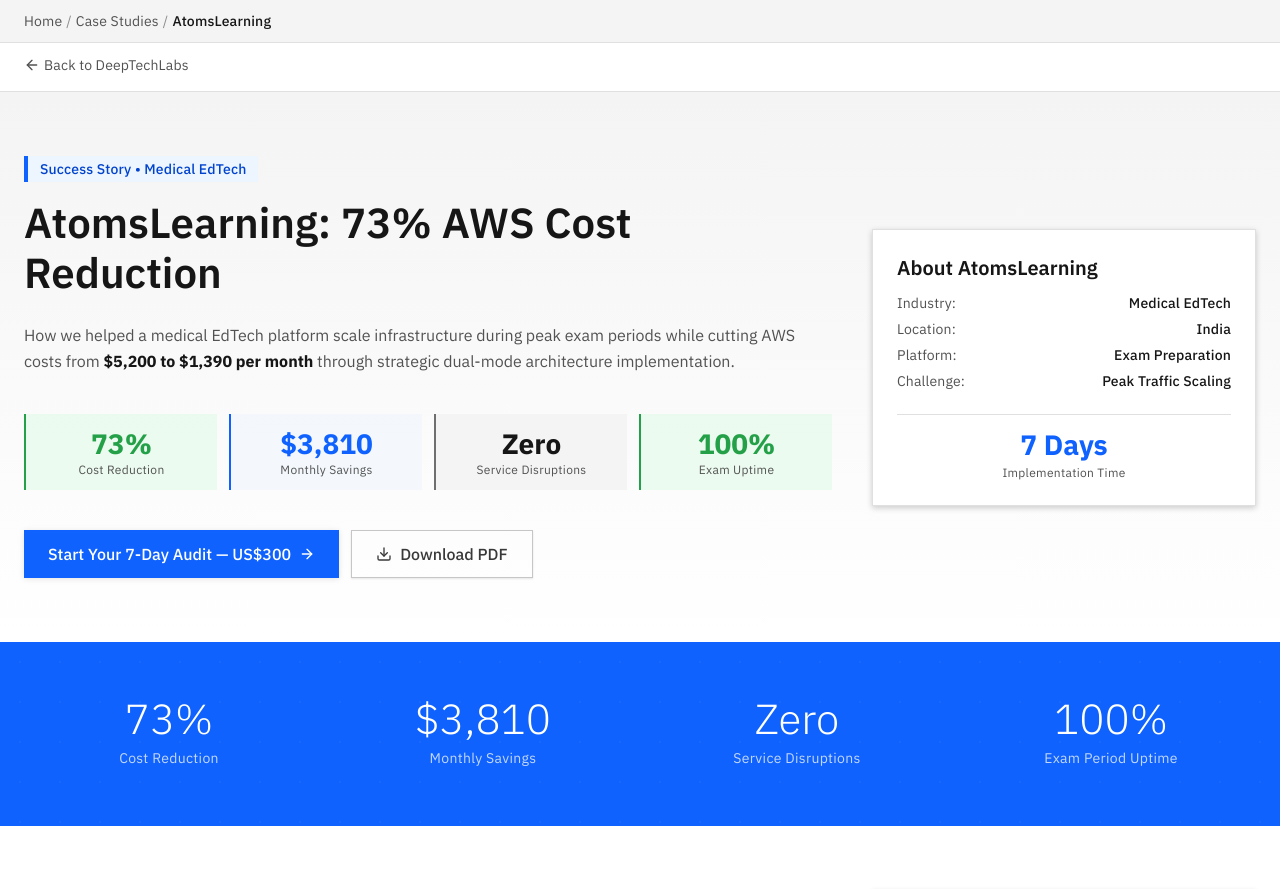
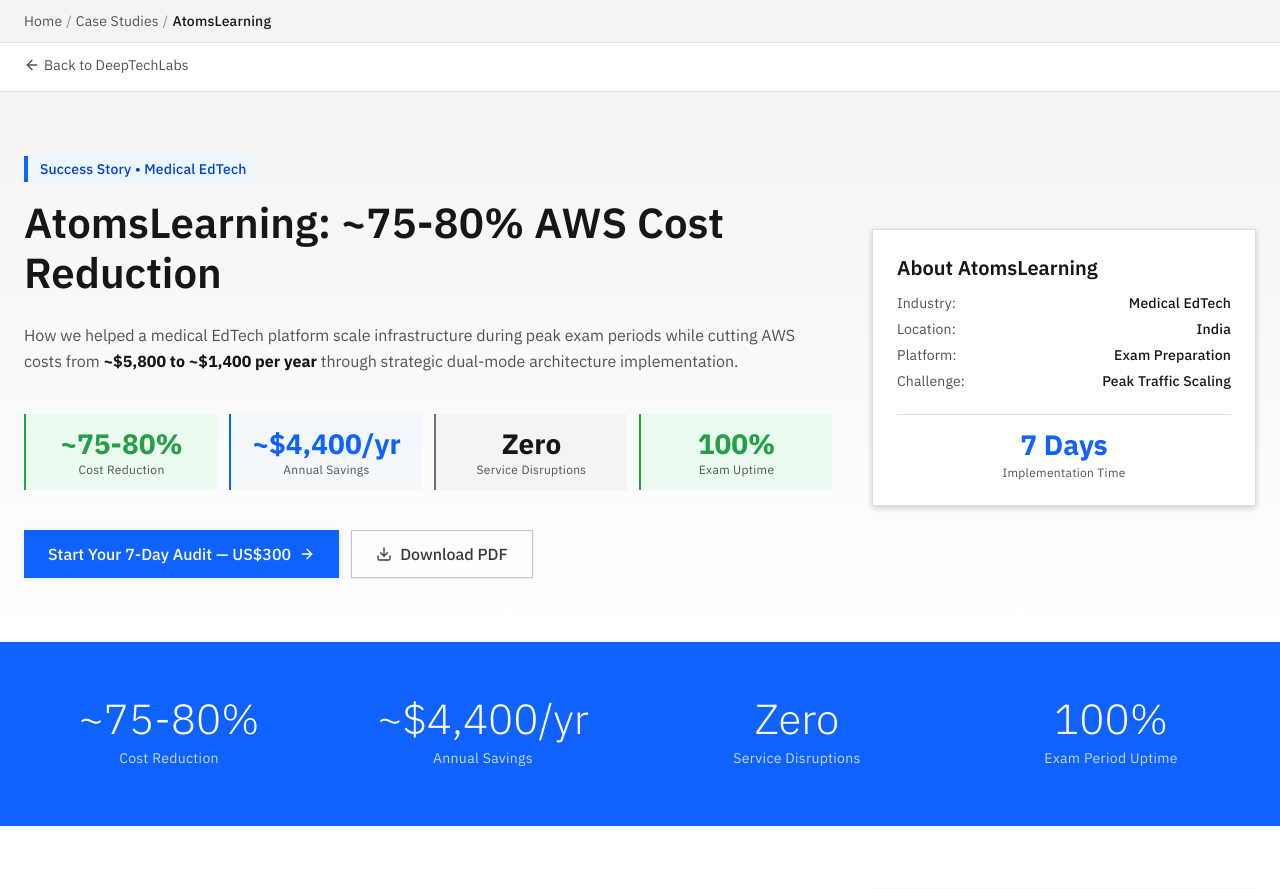
Before and after one commit to Rajdeep-Das/deeptech-labs, a Next.js app: page /case-studies/atomslearning in a window 1280 px wide. Shown: the top 889 px of the page. Built offline with nearby package versions, Linux system fonts and the light colour scheme; no server answers.

Commit message:
updated numbers

```diff
--- a/app/audit-report/page.tsx
+++ b/app/audit-report/page.tsx
@@ -125,9 +125,9 @@
                 <div className="bg-gray-10 border-l-4 border-blue-60 p-05">
                   <h3 className="text-heading-02 font-semibold text-gray-100 mb-03">Key Findings (Snapshot):</h3>
                   <ul className="space-y-02 text-body-compact-01 text-gray-80">
-                    <li>Current monthly AWS spend: <strong className="text-red-60">US$5,200</strong></li>
-                    <li>Estimated spend after optimizations: <strong className="text-green-60">US$1,390</strong></li>
-                    <li>Projected savings: <strong className="text-green-60">~US$3,810 (73%)</strong></li>
+                    <li>Current annual AWS spend: <strong className="text-red-60">~US$5,800/year</strong></li>
+                    <li>Estimated spend after optimizations: <strong className="text-green-60">~US$1,400/year</strong></li>
+                    <li>Projected savings: <strong className="text-green-60">~US$4,400/year (~75-80%)</strong></li>
                     <li>Downtime events during exam nights: Reduced from <strong className="text-red-60">frequent disruptions</strong> → <strong className="text-green-60">Zero downtime</strong></li>
                     <li>Deployment time: Reduced from <strong className="text-red-60">~60–65 mins</strong> → <strong className="text-green-60">10–12 mins</strong> after optimized scaling</li>
                   </ul>
@@ -143,11 +143,11 @@
                 <div className="space-y-04">
                   <div className="flex items-center justify-between">
                     <span className="text-body-compact-01 text-gray-70">Cost Reduction</span>
-                    <span className="text-heading-03 font-bold text-green-60">73%</span>
+                    <span className="text-heading-03 font-bold text-green-60">~75-80%</span>
                   </div>
                   <div className="flex items-center justify-between">
-                    <span className="text-body-compact-01 text-gray-70">Monthly Savings</span>
-                    <span className="text-heading-03 font-bold text-green-60">$3,810</span>
+                    <span className="text-body-compact-01 text-gray-70">Annual Savings</span>
+                    <span className="text-heading-03 font-bold text-green-60">~$4,400/yr</span>
                   </div>
                   <div className="flex items-center justify-between">
                     <span className="text-body-compact-01 text-gray-70">Deploy Speed</span>
@@ -495,9 +495,9 @@
                 <div className="flex items-center justify-center mb-03">
                   <TrendingDown className="w-6 h-6 text-green-60" />
                 </div>
-                <div className="text-heading-04 font-bold text-green-60 mb-02">73%</div>
+                <div className="text-heading-04 font-bold text-green-60 mb-02">~75-80%</div>
                 <div className="text-body-compact-01 text-gray-80">
-                  <strong>Cost:</strong> reduction (from $5,200 → $1,390).
+                  <strong>Cost:</strong> reduction (from ~$5,800 → ~$1,400/year).
                 </div>
               </div>
 
--- a/app/case-studies/atomslearning/page.tsx
+++ b/app/case-studies/atomslearning/page.tsx
@@ -3,12 +3,12 @@
 import { ArrowLeft, ArrowRight, Download, Share2, ExternalLink } from "lucide-react";
 
 export const metadata: Metadata = {
-  title: "AtomsLearning Case Study: 73% AWS Cost Reduction | DeepTechLabs",
-  description: "Discover how DeepTechLabs helped AtomsLearning reduce AWS costs by 73% (from $5,200 to $1,390/month) while achieving zero downtime during peak exam periods. Complete medical EdTech infrastructure transformation case study.",
+  title: "AtomsLearning Case Study: ~75-80% AWS Cost Reduction | DeepTechLabs",
+  description: "Discover how DeepTechLabs helped AtomsLearning reduce AWS costs by ~75-80% (from ~$5,800 to ~$1,400/year) while achieving zero downtime during peak exam periods. Complete medical EdTech infrastructure transformation case study.",
   keywords: "AWS cost reduction, Kubernetes optimization, medical EdTech, cloud cost optimization, EKS vs K3s, AtomsLearning, infrastructure scaling, exam platform optimization",
   openGraph: {
-    title: "AtomsLearning: 73% AWS Cost Reduction Case Study",
-    description: "Complete infrastructure transformation that cut AWS costs from $5,200 to $1,390/month while ensuring 100% uptime during critical exam periods.",
+    title: "AtomsLearning: ~75-80% AWS Cost Reduction Case Study",
+    description: "Complete infrastructure transformation that cut AWS costs from ~$5,800 to ~$1,400/year while ensuring 100% uptime during critical exam periods.",
     type: "article",
     url: "https://deepteachlabs.in/case-studies/atomslearning",
     images: [
@@ -16,14 +16,14 @@
         url: "/case-study-atomslearning-og.png",
         width: 1200,
         height: 630,
-        alt: "AtomsLearning 73% AWS Cost Reduction Case Study",
+        alt: "AtomsLearning ~75-80% AWS Cost Reduction Case Study",
       },
     ],
   },
   twitter: {
     card: "summary_large_image",
-    title: "AtomsLearning: 73% AWS Cost Reduction Case Study",
-    description: "How we helped a medical EdTech platform scale infrastructure while cutting AWS costs by 73%",
+    title: "AtomsLearning: ~75-80% AWS Cost Reduction Case Study",
+    description: "How we helped a medical EdTech platform scale infrastructure while cutting AWS costs by ~75-80%",
     images: ["/case-study-atomslearning-og.png"],
   },
   alternates: {
@@ -35,8 +35,8 @@
 const structuredData = {
   "@context": "https://schema.org",
   "@type": "CaseStudy",
-  "headline": "AtomsLearning: 73% AWS Cost Reduction Case Study",
-  "description": "Complete infrastructure transformation that reduced AWS costs by 73% while ensuring zero downtime during peak exam periods",
+  "headline": "AtomsLearning: ~75-80% AWS Cost Reduction Case Study",
+  "description": "Complete infrastructure transformation that reduced AWS costs by ~75-80% while ensuring zero downtime during peak exam periods",
   "author": {
     "@type": "Organization",
     "name": "DeepTechLabs",
@@ -51,13 +51,13 @@
     {
       "@type": "QuantitativeValue",
       "name": "Cost Reduction",
-      "value": "73",
+      "value": "75-80",
       "unitText": "PERCENT"
     },
     {
       "@type": "MonetaryAmount",
-      "name": "Monthly Savings",
-      "value": "3810",
+      "name": "Annual Savings",
+      "value": "4400",
       "currency": "USD"
     },
     {
@@ -136,22 +136,22 @@
                 </div>
 
                 <h1 className="text-fluid-heading-05 lg:text-fluid-heading-06 font-semibold text-gray-100 mb-06 leading-tight tracking-tight">
-                  AtomsLearning: 73% AWS Cost Reduction
+                  AtomsLearning: ~75-80% AWS Cost Reduction
                 </h1>
 
                 <p className="text-body-02 text-gray-70 mb-08 leading-relaxed">
-                  How we helped a medical EdTech platform scale infrastructure during peak exam periods while cutting AWS costs from <strong className="text-gray-100">$5,200 to $1,390 per month</strong> through strategic dual-mode architecture implementation.
+                  How we helped a medical EdTech platform scale infrastructure during peak exam periods while cutting AWS costs from <strong className="text-gray-100">~$5,800 to ~$1,400 per year</strong> through strategic dual-mode architecture implementation.
                 </p>
 
                 {/* Quick Stats */}
                 <div className="grid grid-cols-2 lg:grid-cols-4 gap-04 mb-08">
                   <div className="text-center p-04 bg-green-10/50 border-l-2 border-green-60">
-                    <div className="text-heading-04 font-bold text-green-60">73%</div>
+                    <div className="text-heading-04 font-bold text-green-60">~75-80%</div>
                     <div className="text-caption-01 text-gray-70">Cost Reduction</div>
                   </div>
                   <div className="text-center p-04 bg-blue-10/50 border-l-2 border-blue-60">
-                    <div className="text-heading-04 font-bold text-blue-60">$3,810</div>
-                    <div className="text-caption-01 text-gray-70">Monthly Savings</div>
+                    <div className="text-heading-04 font-bold text-blue-60">~$4,400/yr</div>
+                    <div className="text-caption-01 text-gray-70">Annual Savings</div>
                   </div>
                   <div className="text-center p-04 bg-gray-10 border-l-2 border-gray-60">
                     <div className="text-heading-04 font-bold text-gray-100">Zero</div>
@@ -229,7 +229,7 @@
             <div className="relative grid grid-cols-2 lg:grid-cols-4 gap-04 lg:gap-06 text-center">
               <div className="group cursor-pointer transform transition-all duration-300 hover:scale-105 hover:bg-white/10 p-03 lg:p-04 rounded-md">
                 <div className="text-heading-05 lg:text-heading-06 font-light mb-02 transition-all duration-300 group-hover:text-blue-20">
-                  73%
+                  ~75-80%
                 </div>
                 <div className="text-caption-01 opacity-75 group-hover:opacity-100 transition-opacity duration-300 text-xs lg:text-sm">
                   Cost Reduction
@@ -238,10 +238,10 @@
               </div>
               <div className="group cursor-pointer transform transition-all duration-300 hover:scale-105 hover:bg-white/10 p-03 lg:p-04 rounded-md">
                 <div className="text-heading-05 lg:text-heading-06 font-light mb-02 transition-all duration-300 group-hover:text-blue-20">
-                  $3,810
+                  ~$4,400/yr
                 </div>
                 <div className="text-caption-01 opacity-75 group-hover:opacity-100 transition-opacity duration-300 text-xs lg:text-sm">
-                  Monthly Savings
+                  Annual Savings
                 </div>
                 <div className="w-0 h-0.5 bg-blue-20 mx-auto mt-02 transition-all duration-300 group-hover:w-6 lg:group-hover:w-8"></div>
               </div>
@@ -291,20 +291,20 @@
 
               <div className="lg:col-span-4">
                 <div className="bg-white border border-gray-20 shadow-carbon-03 p-06">
-                  <h3 className="text-heading-03 text-gray-100 mb-06 text-center">Monthly Infrastructure Investment</h3>
+                  <h3 className="text-heading-03 text-gray-100 mb-06 text-center">Annual Infrastructure Investment</h3>
                   <div className="flex justify-center items-end space-x-08 mb-06" style={{height: "120px"}}>
                     <div className="text-center">
                       <div className="bg-red-50 w-16 mb-03" style={{height: "80px"}}></div>
-                      <div className="text-body-compact-01 font-semibold text-gray-100">$5,200</div>
+                      <div className="text-body-compact-01 font-semibold text-gray-100">~$5,800</div>
                       <div className="text-caption-01 text-gray-70">Before</div>
                     </div>
                     <div className="text-center">
                       <div className="bg-green-50 w-16 mb-03" style={{height: "22px"}}></div>
-                      <div className="text-body-compact-01 font-semibold text-gray-100">$1,390</div>
+                      <div className="text-body-compact-01 font-semibold text-gray-100">~$1,400</div>
                       <div className="text-caption-01 text-gray-70">After</div>
                     </div>
                   </div>
-                  <p className="text-body-compact-01 text-center text-gray-70">73% reduction in monthly AWS spend</p>
+                  <p className="text-body-compact-01 text-center text-gray-70">~75-80% reduction in annual AWS spend</p>
                 </div>
               </div>
             </div>
@@ -528,9 +528,9 @@
                 {/* Gradient overlay on hover */}
                 <div className="absolute inset-0 bg-gradient-to-br from-green-10/0 to-green-10/0 group-hover:from-green-10/20 group-hover:to-green-10/10 transition-all duration-300"></div>
                 <div className="relative">
-                  <div className="text-heading-07 font-light text-green-60 mb-03 transition-all duration-300 group-hover:text-green-70 group-hover:scale-110">73%</div>
+                  <div className="text-heading-07 font-light text-green-60 mb-03 transition-all duration-300 group-hover:text-green-70 group-hover:scale-110">~75-80%</div>
                   <h3 className="text-heading-04 text-gray-100 mb-03 transition-colors duration-300 group-hover:text-green-70">Cost Reduction</h3>
-                  <p className="text-body-01 text-gray-70 transition-colors duration-300 group-hover:text-gray-80">Monthly AWS spend decreased from $5,200 to $1,390</p>
+                  <p className="text-body-01 text-gray-70 transition-colors duration-300 group-hover:text-gray-80">Annual AWS spend decreased from ~$5,800 to ~$1,400</p>
                   {/* Animated underline */}
                   <div className="w-0 h-0.5 bg-green-60 mx-auto mt-04 transition-all duration-500 group-hover:w-16"></div>
                 </div>
--- a/app/case-studies/page.tsx
+++ b/app/case-studies/page.tsx
@@ -4,7 +4,7 @@
 
 export const metadata: Metadata = {
   title: "Case Studies | DeepTechLabs - Cloud Infrastructure Success Stories",
-  description: "Explore real-world cloud optimization success stories. See how DeepTechLabs helped companies reduce AWS costs by up to 73% while improving performance and reliability.",
+  description: "Explore real-world cloud optimization success stories. See how DeepTechLabs helped companies reduce AWS costs by up to ~75-80% while improving performance and reliability.",
   keywords: "case studies, cloud optimization, AWS cost reduction, infrastructure success stories, cloud migration, Kubernetes optimization",
   openGraph: {
     title: "Case Studies | DeepTechLabs - Cloud Infrastructure Success Stories",
@@ -17,17 +17,17 @@
 const caseStudies = [
   {
     slug: "atomslearning",
-    title: "AtomsLearning: 73% AWS Cost Reduction",
+    title: "AtomsLearning: ~75-80% AWS Cost Reduction",
     industry: "Medical EdTech",
     location: "India",
     challenge: "Peak traffic scaling during exam periods",
     results: {
-      costReduction: "73%",
-      monthlySavings: "$3,810",
+      costReduction: "~75-80%",
+      monthlySavings: "~$4,400/yr",
       downtime: "Zero",
       uptime: "100%"
     },
-    description: "How we helped a medical EdTech platform scale infrastructure while cutting AWS costs from $5,200 to $1,390 per month through strategic dual-mode architecture.",
+    description: "How we helped a medical EdTech platform scale infrastructure while cutting AWS costs from ~$5,800 to ~$1,400 per year through strategic dual-mode architecture.",
     technologies: ["Amazon EKS", "K3s Kubernetes", "AWS Graviton2", "CloudWatch"],
     featured: true
   }
@@ -73,12 +73,12 @@
           {/* Stats Overview */}
           <div className="grid grid-cols-2 lg:grid-cols-4 gap-06 mb-12">
             <div className="text-center p-06 bg-white border border-gray-20 shadow-carbon-02">
-              <div className="text-heading-05 font-bold text-green-60 mb-02">73%</div>
+              <div className="text-heading-05 font-bold text-green-60 mb-02">~75-80%</div>
               <div className="text-caption-01 text-gray-70">Average Cost Reduction</div>
             </div>
             <div className="text-center p-06 bg-white border border-gray-20 shadow-carbon-02">
-              <div className="text-heading-05 font-bold text-blue-60">$3,810</div>
-              <div className="text-caption-01 text-gray-70">Monthly Savings</div>
+              <div className="text-heading-05 font-bold text-blue-60">~$4,400/yr</div>
+              <div className="text-caption-01 text-gray-70">Annual Savings</div>
             </div>
             <div className="text-center p-06 bg-white border border-gray-20 shadow-carbon-02">
               <div className="text-heading-05 font-bold text-gray-100">7</div>
@@ -172,7 +172,7 @@
                           <div className="text-heading-04 font-bold text-blue-60 mb-01">
                             {study.results.monthlySavings}
                           </div>
-                          <div className="text-caption-01 text-gray-70">Monthly Savings</div>
+                          <div className="text-caption-01 text-gray-70">Annual Savings</div>
                         </div>
                         <div className="text-center">
                           <div className="text-heading-04 font-bold text-gray-100 mb-01">
--- a/app/layout.tsx
+++ b/app/layout.tsx
@@ -197,7 +197,7 @@
                     "@type": "Person",
                     "name": "Dr. Sushanta Bhanja"
                   },
-                  "reviewBody": "DeepTechLabs helped us cut our AWS costs from $5,200 to $1,390 per month — a 73% reduction. They also took full ownership of our AWS cloud and Kubernetes clusters, which freed our small team to focus on building AtomsLearning instead of firefighting infra issues.",
+                  "reviewBody": "DeepTechLabs helped us cut our AWS costs from ~$5,800 to ~$1,400 per year — a ~75-80% reduction. They also took full ownership of our AWS cloud and Kubernetes clusters, which freed our small team to focus on building AtomsLearning instead of firefighting infra issues.",
                   "publisher": {
                     "@type": "Organization",
                     "name": "AtomsLearning"
--- a/app/page.tsx
+++ b/app/page.tsx
@@ -296,14 +296,14 @@
                       <div className="p-04 bg-gray-10 border-l-2 border-green-60">
                         <div className="flex items-center justify-between mb-02">
                           <span className="text-label-01 text-gray-70">
-                            AWS Monthly Bill
+                            AWS Annual Bill
                           </span>
                           <div className="flex items-center space-x-02">
                             <span className="text-caption-01 text-gray-50 line-through">
-                              $5,200
+                              ~$5,800
                             </span>
                             <span className="text-heading-compact-02 font-semibold text-green-60">
-                              $1,390
+                              ~$1,400
                             </span>
                           </div>
                         </div>
@@ -311,7 +311,7 @@
                           <div className="w-1/4 h-full bg-green-60"></div>
                         </div>
                         <div className="text-caption-02 text-green-60 font-medium">
-                          73% reduction
+                          ~75-80% reduction
                         </div>
                       </div>
 
@@ -420,8 +420,8 @@
             <div className="bg-white border border-gray-20 shadow-carbon-03 p-07 lg:p-08">
               {/* Quote */}
               <blockquote className="text-body-02 text-gray-80 leading-relaxed mb-06">
-                "DeepTechLabs helped us cut our AWS costs from $5,200 to $1,390
-                per month — a 73% reduction. They also took full ownership of
+                "DeepTechLabs helped us cut our AWS costs from ~$5,800 to ~$1,400
+                per year — a ~75-80% reduction. They also took full ownership of
                 our AWS cloud and Kubernetes clusters, which freed our small
                 team to focus on building AtomsLearning instead of firefighting
                 infra issues. Their work was fast, reliable, and gave us peace
@@ -472,7 +472,7 @@
                 <div className="ml-auto hidden lg:flex items-center space-x-06">
                   <div className="text-center">
                     <div className="text-heading-04 font-bold text-green-60">
-                      73%
+                      ~75-80%
                     </div>
                     <div className="text-caption-01 text-gray-70">
                       Cost Reduction
@@ -505,13 +505,13 @@
               </span>
             </div>
             <h2 className="text-fluid-heading-05 font-semibold text-gray-100 mb-05 tracking-tight">
-              Case Study: How a Medical EdTech Cut AWS Costs by 73% and
+              Case Study: How a Medical EdTech Cut AWS Costs by ~75-80% and
               Eliminated Downtime
             </h2>
             <p className="text-body-02 text-gray-70 max-w-2xl mx-auto leading-relaxed">
               AtomsLearning was facing spiraling cloud costs and unreliable
               deployments. Here's how we helped them scale their platform while
-              reducing AWS spend from $5,200 to $1,390 per month.
+              reducing AWS spend from ~$5,800 to ~$1,400 per year.
             </p>
           </div>
 
@@ -529,7 +529,7 @@
             <div className="relative grid grid-cols-2 lg:grid-cols-4 gap-04 lg:gap-06 text-center">
               <div className="group cursor-pointer transform transition-all duration-300 hover:scale-105 hover:bg-white/10 p-03 lg:p-04 rounded-md">
                 <div className="text-heading-05 lg:text-heading-06 font-light mb-02 transition-all duration-300 group-hover:text-blue-20">
-                  73%
+                  ~75-80%
                 </div>
                 <div className="text-caption-01 opacity-75 group-hover:opacity-100 transition-opacity duration-300 text-xs lg:text-sm">
                   Cost Reduction
@@ -538,10 +538,10 @@
               </div>
               <div className="group cursor-pointer transform transition-all duration-300 hover:scale-105 hover:bg-white/10 p-03 lg:p-04 rounded-md">
                 <div className="text-heading-05 lg:text-heading-06 font-light mb-02 transition-all duration-300 group-hover:text-blue-20">
-                  $3,810
+                  ~$4,400/yr
                 </div>
                 <div className="text-caption-01 opacity-75 group-hover:opacity-100 transition-opacity duration-300 text-xs lg:text-sm">
-                  Monthly Savings
+                  Annual Savings
                 </div>
                 <div className="w-0 h-0.5 bg-blue-20 mx-auto mt-02 transition-all duration-300 group-hover:w-6 lg:group-hover:w-8"></div>
               </div>
```
Also changed, not shown: 2 other files (tests, documents, lock files or other folders).
